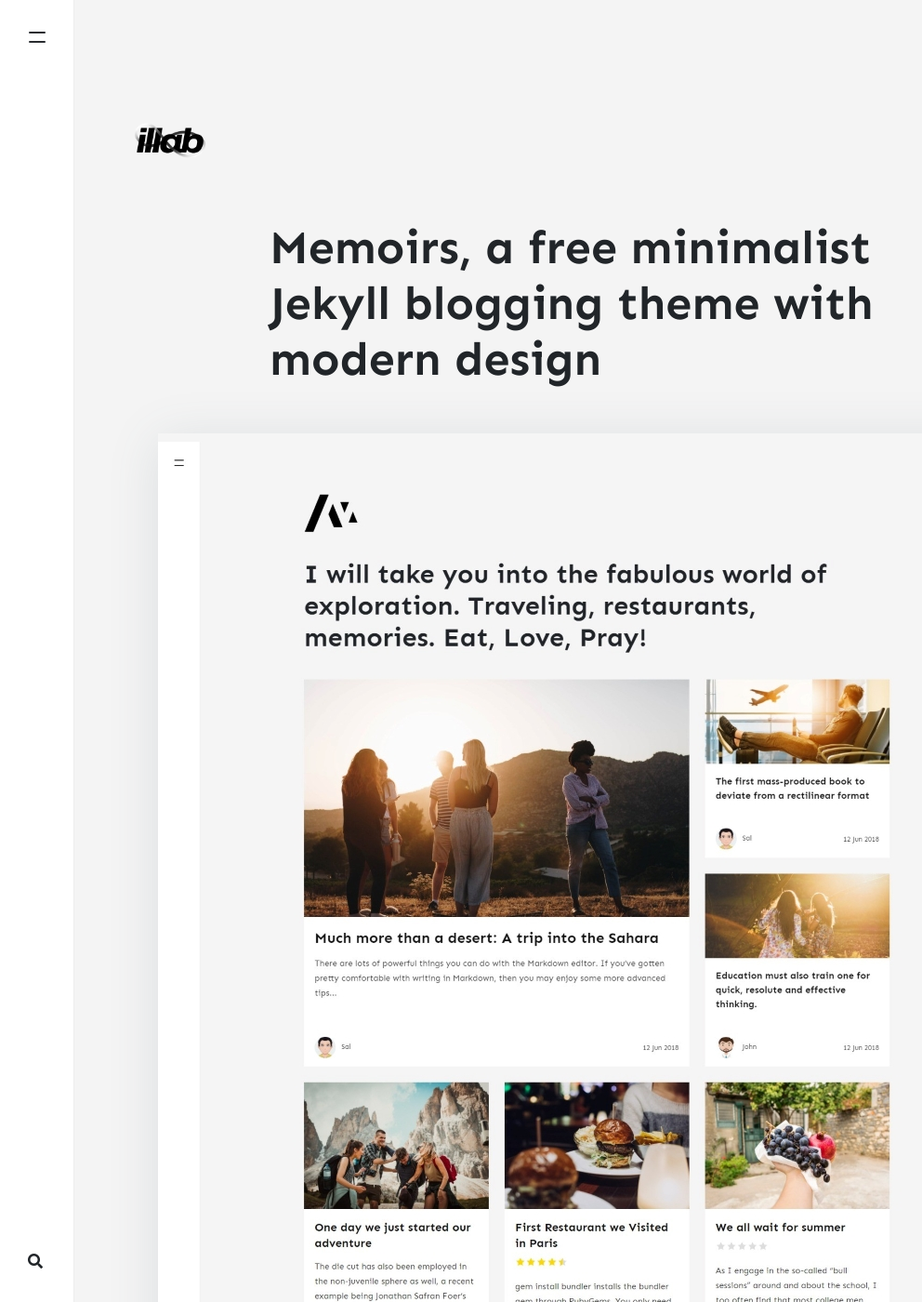
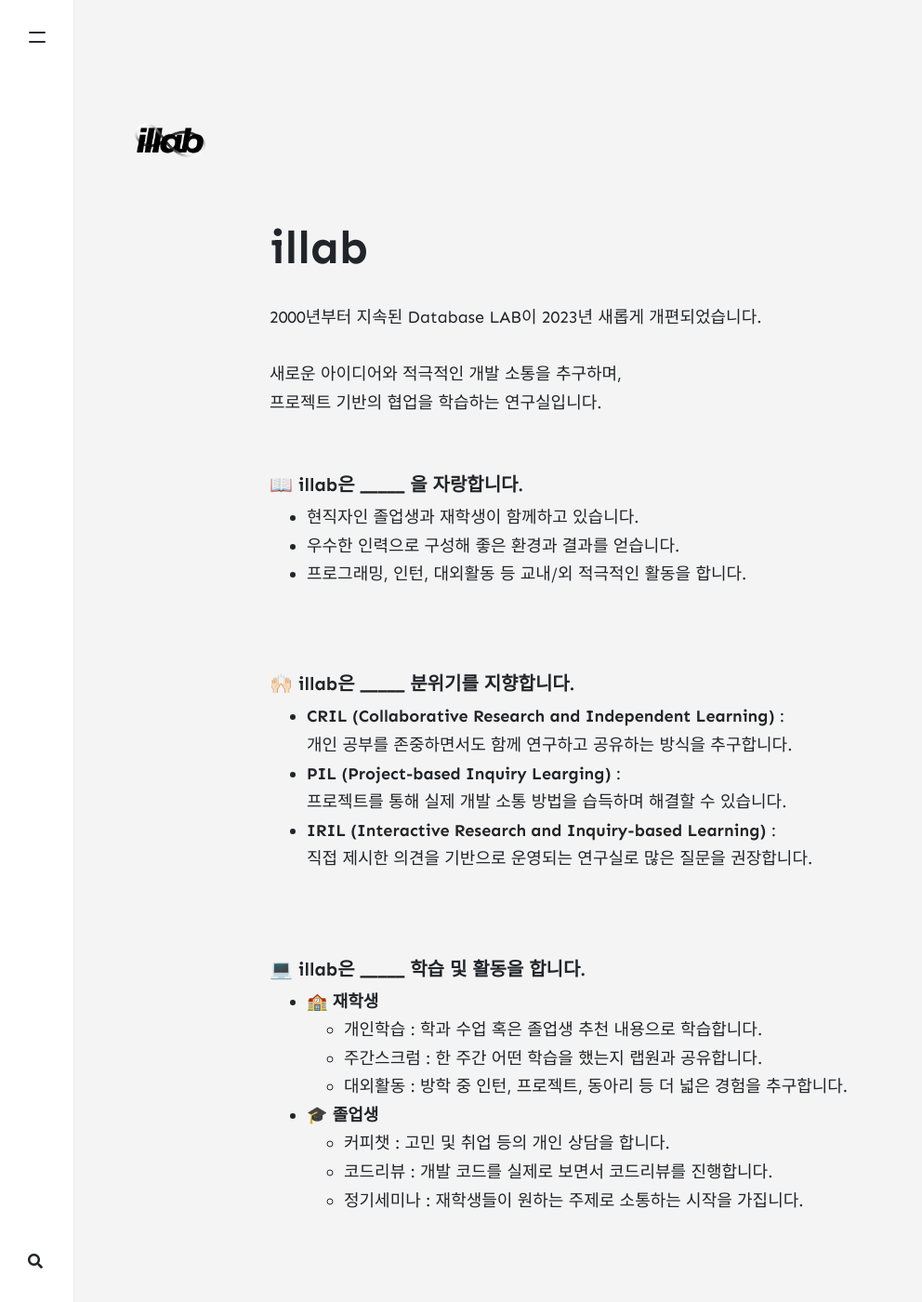
Before and after one commit to inje-illab/illab-web-frontend, a Jekyll site: the page built from _pages/about.md, in a window 1280 px wide and 1400 px high. Shown: the whole window at 93% size, without its empty margins (0-992 px from the left). Built offline with Jekyll 4.4.1, drawn with Linux system fonts in a browser that asks for light colours; nearby versions of some CDN libraries; comment, search, counter and statistics services are not loaded; some of the changed text lies outside the part shown.

Commit message:
#19⚡feat: 기본 정보 작성 및 업데이트

```diff
--- a/_config.yml
+++ b/_config.yml
@@ -1,7 +1,7 @@
 # Site
 name: "illab"
 title: "illab"
-description: "프로젝트 기반의 협업 학습 연구실, illab"
+description: "illab Tech Blog"
 logo: 'assets/images/logo.png'
 favicon: 'assets/images/favicon.ico'
 #google_analytics: 'UA-xxxxxxxx-1'
@@ -14,6 +14,28 @@ email: inje.illab@gmail.com
 # Authors
 # type : student(재학생), graduate(졸업생), professor(교수님)
 authors:
+  Dongmin:
+    name: Dongmin
+    display_name: "고동민"
+    avatar: "https://avatars.githubusercontent.com/u/50660440"
+    #email:
+    web: https://coding-study00.tistory.com/
+    # twitter: https://twitter.com/wowthemesnet
+    github: https://github.com/Gdm0714
+    # description: ""
+    type: "student"
+
+  Junhyeok:
+    name: Junhyeok
+    display_name: "전준혁"
+    avatar: "https://avatars.githubusercontent.com/u/65655340"
+    # email:
+    # web: https://www.wowthemes.net
+    # twitter: https://twitter.com/wowthemesnet
+    github: https://github.com/Good-jjun
+    #description: ""
+    type: "student"
+
   Hyeona:
     name: Hyeona
     display_name: "당현아"
--- a/_pages/about.md
+++ b/_pages/about.md
@@ -1,12 +1,42 @@
 ---
 layout: page
-title: Memoirs, a free minimalist Jekyll blogging theme with modern design
+title: illab
 permalink: /about
 comments: false
-image: assets/images/screenshot.jpg
-imageshadow: true
 ---
 
-This website is a demonstration to see **Memoirs Jekyll theme** in action. The theme is compatible with Github pages, in fact even this demo itself is created with Github Pages and hosted with Github.
+2000년부터 지속된 Database LAB이 2023년 새롭게 개편되었습니다.<br>
+<br>
+새로운 아이디어와 적극적인 개발 소통을 추구하며,<br>
+프로젝트 기반의 협업을 학습하는 연구실입니다.<br>
+<br>
 
-<a target="_blank" href="https://bootstrapstarter.com/jekyll-theme-memoirs/" class="btn btn-dark"> Get Memoirs for Jekyll &rarr;</a>
+<h5>📖 illab은 _____ 을 자랑합니다.</h5>
+- 현직자인 졸업생과 재학생이 함께하고 있습니다.
+- 우수한 인력으로 구성해 좋은 환경과 결과를 얻습니다.
+- 프로그래밍, 인턴, 대외활동 등 교내/외 적극적인 활동을 합니다.
+
+<br>
+
+<h5>🙌🏻 illab은 _____ 분위기를 지향합니다.</h5>
+- <b>CRIL (Collaborative Research and Independent Learning)</b> : <br> 개인 공부를 존중하면서도 함께 연구하고 공유하는 방식을 추구합니다.
+- <b>PIL (Project-based Inquiry Learging)</b> : <br> 프로젝트를 통해 실제 개발 소통 방법을 습득하며 해결할 수 있습니다.
+- <b>IRIL (Interactive Research and Inquiry-based Learning)</b> : <br> 직접 제시한 의견을 기반으로 운영되는 연구실로 많은 질문을 권장합니다.
+
+<br>
+
+<h5>💻 illab은 _____ 학습 및 활동을 합니다.</h5>
+<ul>
+    <li><b>🏫 재학생</b></li>
+    <ul>
+        <li>개인학습 : 학과 수업 혹은 졸업생 추천 내용으로 학습합니다.</li>
+        <li>주간스크럼 : 한 주간 어떤 학습을 했는지 랩원과 공유합니다.</li>
+        <li>대외활동 : 방학 중 인턴, 프로젝트, 동아리 등 더 넓은 경험을 추구합니다.</li>
+    </ul>
+    <li><b>🎓 졸업생</b></li>
+    <ul>
+        <li>커피챗 : 고민 및 취업 등의 개인 상담을 합니다.</li>
+        <li>코드리뷰 : 개발 코드를 실제로 보면서 코드리뷰를 진행합니다.</li>
+        <li>정기세미나 : 재학생들이 원하는 주제로 소통하는 시작을 가집니다.</li>
+    </ul>
+</ul>
--- a/_pages/member.html
+++ b/_pages/member.html
@@ -5,6 +5,7 @@ permalink: /member
 comments: false
 ---
 <div class="list-authors mt-5">
+    <p>현재 약 20여명(재학 + 졸업생)의 인원이 있으며,<br>홈페이지 개편으로 순차적으로 업데이트 될 예정입니다.</p>
 {% for author in site.authors %}
     <div id="{{ author[1].name }}" class="authorbox position-relative pb-5 pt-5 mb-4 mt-4 border">
         <div class="row">
@@ -38,8 +39,8 @@ comments: false
             </div>
             <div class="col-md-9">
                 <h3>{{ author[1].display_name }}
-                    {% if author[1].type == "student" %}🎒{% endif %}
-                    {% if author[1].type == "graduate" %}💼{% endif %}
+                    {% if author[1].type == "student" %}🏫{% endif %}
+                    {% if author[1].type == "graduate" %}🎓{% endif %}
                     {% if author[1].type == "professor" %}👨🏻‍🏫{% endif %}
                 </h3>
                 <p class="mt-3 mb-0">{{ author[1].description }}</p>
--- a/feed.xml
+++ b/feed.xml
@@ -11,7 +11,7 @@ layout: null
     <pubDate>{{ site.time | date_to_rfc822 }}</pubDate>
     <lastBuildDate>{{ site.time | date_to_rfc822 }}</lastBuildDate>
     <generator>Jekyll v{{ jekyll.version }}</generator>
-    {% for post in site.posts limit:10 %}
+    {% for post in site.posts limit:20 %}
       <item>
         <title>{{ post.title | xml_escape }}</title>
         <description>{{ post.content | xml_escape }}</description>
```
Also changed, not shown: _pages/join.md (+20 -13 lines), assets/images/favicon.ico (renamed from assets/images/illab.ico).
